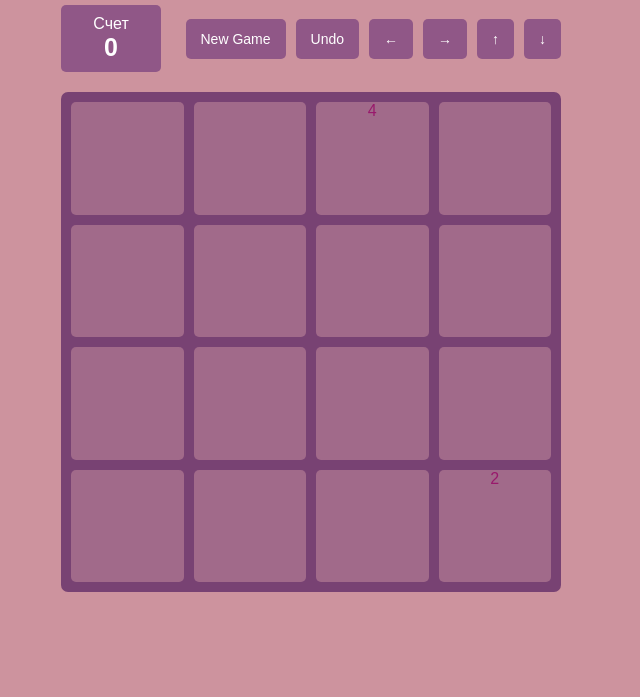
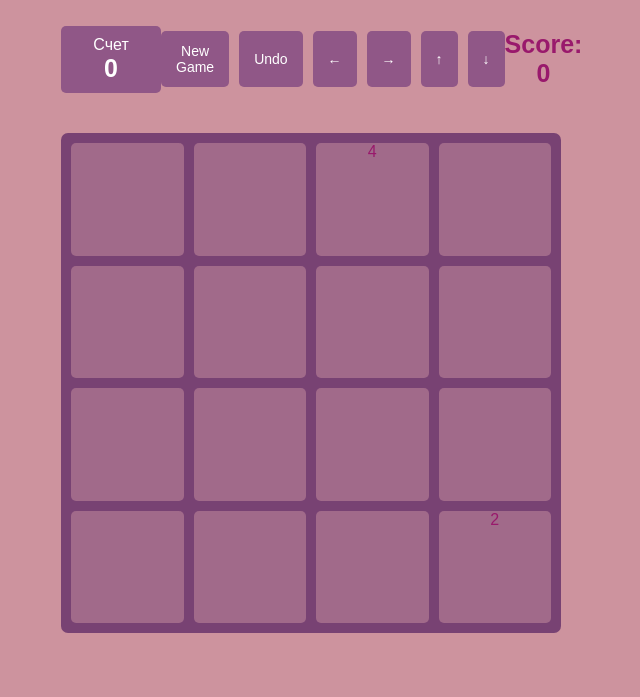
Before and after one commit to Maya-M20/2048, a plain HTML site: page index.html in a window 1280 px wide. Shown: the part 124-821 px from the top of the page, without its empty margins (329-969 px from the left). Before the commit the page ends 800 px from the top, so only its background shows below. Drawn offline with Linux system fonts and the light colour scheme.

Commit message:
feat: add score

```diff
--- a/index.html
+++ b/index.html
@@ -26,7 +26,7 @@
                 <button id="shift-up"> &#8593</button>
                 <button id="shift-down"> &#8595</button>
             </div>
-
+        <p id="score">Score: 0</p>
         </div>
 
         <div id="game-board" class="game-board">
--- a/js/app.js
+++ b/js/app.js
@@ -3,7 +3,9 @@ const shiftLeftButton = document.querySelector("#shift-left");
 const shiftRightButton = document.querySelector("#shift-right");
 const shiftUpButton = document.querySelector("#shift-up");
 const shiftDownButton = document.querySelector("#shift-down");
+const scoreElement = document.querySelector("p");
 
+let score = 0;
 let board = [
     [0, 0, 0, 0],
     [0, 0, 0, 0],
@@ -46,6 +48,7 @@ function renderBoard() {
             index++;
         }
     }
+    scoreElement.textContent = `Score: ${score}`;
 }
 
 function getEmptyCells() {
@@ -89,6 +92,7 @@ function shiftLeft(row){
     for (let i = 0; i < newRow.length - 1; i++) {
         if (newRow[i] === newRow[i + 1]) {
             newRow[i] *= 2;
+            score += newRow[i];
             newRow.splice(i + 1, 1);
             if (i > 0){
                 i--;
@@ -188,4 +192,5 @@ let initialTile = Math.floor(Math.random() * 2);
 for (let i = 0; i < initialTile + 1; i++) {
     addRandomTile();
 }
+
 renderBoard();
```
